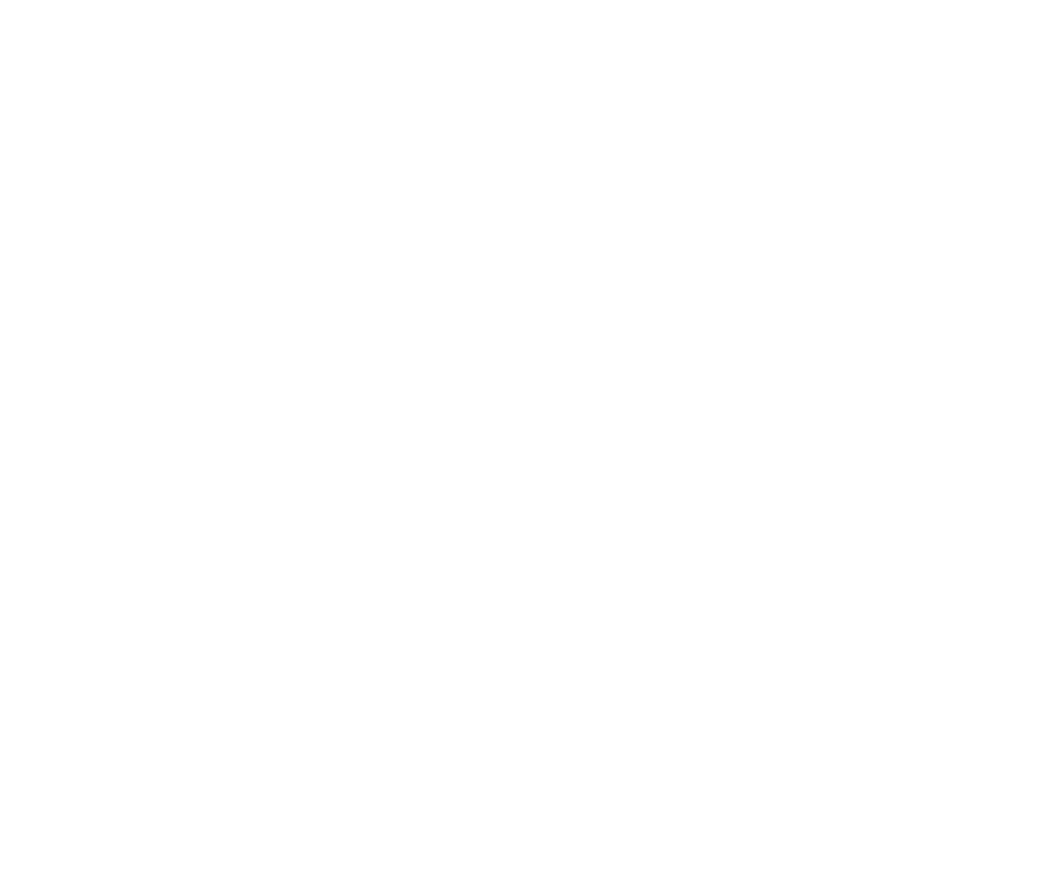
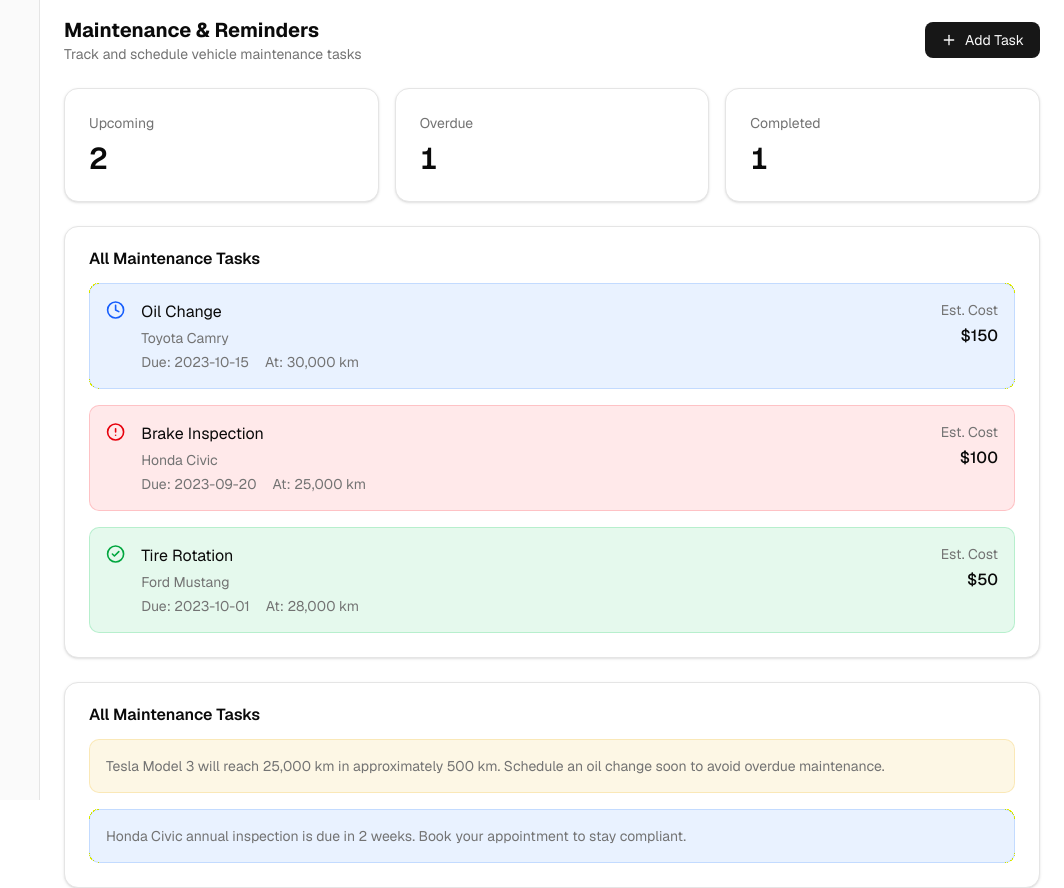
Before and after one commit to FlytziTv/MyDriveLog, a React (Vite) app in the folder client/: page /maintenance in a window 1280 px wide. Before the commit this address had no page. Shown: the whole page, without its empty margins (216-1280 px from the left). Before the commit the page ends 800 px from the top, so only its background shows below. Built offline with nearby package versions, Linux system fonts and the light colour scheme; sample sign-in values are in the browser's storage.

Commit message:
feat: implement maintenance UI with placeholder data

```diff
--- a/client/src/App.tsx
+++ b/client/src/App.tsx
@@ -11,6 +11,7 @@ import DashboardPage from "./pages/Dashboard.tsx";
 // import Trips from "./pages/Trips";
 import VehiclesPage from "./pages/Vehicles";
 import AnalyticsPage from "./pages/Analytics";
+import Maintenance from "./pages/Maintenance.tsx";
 
 function App() {
   return (
@@ -40,6 +41,14 @@ function App() {
           element={
             <ProtectedRoute>
               <AnalyticsPage />
+            </ProtectedRoute>
+          }
+        />
+        <Route
+          path="/maintenance"
+          element={
+            <ProtectedRoute>
+              <Maintenance />
             </ProtectedRoute>
           }
         />
--- /dev/null
+++ b/client/src/components/maintenance/StatsCard.tsx
@@ -0,0 +1,16 @@
+export function StatsMaintenance({
+  title,
+  amount,
+}: {
+  title: string;
+  amount: string;
+}) {
+  return (
+    <div className="flex flex-col gap-6 rounded-xl border bg-card p-6 text-card-foreground shadow-sm">
+      <div className="flex flex-col gap-2">
+        <h2 className="text-sm text-muted-foreground">{title}</h2>
+        <p className="font-semibold tabular-nums text-3xl">{amount}</p>
+      </div>
+    </div>
+  );
+}
--- /dev/null
+++ b/client/src/components/maintenance/TasksCard.tsx
@@ -0,0 +1,126 @@
+import { Clock, CheckCircle2, AlertCircle } from "lucide-react";
+
+export function TasksCard({ children }: { children?: React.ReactNode }) {
+  return (
+    <div className="col-span-1 rounded-xl border bg-card flex flex-col p-6 gap-4 text-card-foreground shadow-sm">
+      <div className="flex flex-row items-center justify-between">
+        <h2 className="leading-none font-semibold">All Maintenance Tasks</h2>
+      </div>
+
+      {children ? (
+        children
+      ) : (
+        <div className=" h-64 w-full flex items-center justify-center border-dashed border rounded-md">
+          <p className="text-sm text-muted-foreground">
+            No tasks available at this time.
+          </p>
+        </div>
+      )}
+    </div>
+  );
+}
+
+export function TasksMessage({
+  status,
+  task,
+  vehicle,
+  dueDate,
+  dueMileage,
+  estimatedCost,
+}: {
+  status: "upcoming" | "done" | "overdue";
+  task: string;
+  vehicle: string;
+  dueDate: string;
+  dueMileage: number;
+  estimatedCost: number;
+}) {
+  const statusConfig = {
+    upcoming: {
+      icon: Clock,
+      color: "text-blue-600",
+      bgColor: "bg-blue-500/10",
+      borderColor: "border-blue-500/20",
+    },
+    done: {
+      icon: CheckCircle2,
+      color: "text-green-600",
+      bgColor: "bg-green-500/10",
+      borderColor: "border-green-500/20",
+    },
+    overdue: {
+      icon: AlertCircle,
+      color: "text-red-600",
+      bgColor: "bg-red-500/10",
+      borderColor: "border-red-500/20",
+    },
+  };
+
+  const config = statusConfig[status as keyof typeof statusConfig];
+  const Icon = config.icon;
+  return (
+    <div
+      className={`p-4 rounded-lg border ${config.borderColor} ${config.bgColor}`}
+    >
+      <div className="flex flex-row gap-4">
+        <Icon size={20} className={` ${config.color}`} />
+        <div className="w-full flex flex-row items-start justify-between">
+          <div className="flex flex-col gap-1">
+            <h4 className="">{task}</h4>
+            <p className="text-sm text-muted-foreground">{vehicle}</p>
+
+            <div className="flex gap-4 text-sm text-muted-foreground">
+              <span>Due: {dueDate}</span>
+              <span>At: {dueMileage.toLocaleString()} km</span>
+            </div>
+          </div>
+          <div className="flex flex-col items-end gap-1">
+            <p className="text-sm text-muted-foreground">Est. Cost</p>
+            <p className="font-medium">${estimatedCost}</p>
+          </div>
+        </div>
+      </div>
+    </div>
+  );
+}
+
+export function SmartMessage({
+  type,
+  description,
+}: {
+  type: "blue" | "yellow" | "green" | "purple" | "red";
+  description: string;
+}) {
+  const config = {
+    blue: {
+      bgColor: "bg-blue-500/10",
+      borderColor: "border-blue-500/20",
+    },
+    yellow: {
+      bgColor: "bg-yellow-500/10",
+      borderColor: "border-yellow-500/20",
+    },
+    green: {
+      bgColor: "bg-green-500/10",
+      borderColor: "border-green-500/20",
+    },
+    purple: {
+      bgColor: "bg-purple-500/10",
+      borderColor: "border-purple-500/20",
+    },
+    red: {
+      bgColor: "bg-red-500/10",
+      borderColor: "border-red-500/20",
+    },
+  };
+
+  const { bgColor, borderColor } = config[type];
+
+  return (
+    <div
+      className={`flex flex-col gap-2 p-4 rounded-lg ${bgColor} border ${borderColor}`}
+    >
+      <p className="text-sm text-muted-foreground">{description}</p>
+    </div>
+  );
+}
--- /dev/null
+++ b/client/src/pages/Maintenance.tsx
@@ -0,0 +1,66 @@
+import { HeaderDashboard } from "../components/layout/HeaderDashboard";
+import { StatsMaintenance } from "../components/maintenance/StatsCard";
+import {
+  TasksCard,
+  TasksMessage,
+  SmartMessage,
+} from "../components/maintenance/TasksCard";
+
+export default function Maintenance() {
+  return (
+    <div className="h-screen w-full flex">
+      <div className="w-64 h-full p-2 bg-sidebar border-r border-sidebar-border"></div>
+      <div className="flex-1 px-6 py-4 flex flex-col gap-6 ">
+        <HeaderDashboard
+          title="Maintenance & Reminders"
+          description="Track and schedule vehicle maintenance tasks"
+          buttonText="Add Task"
+        />
+
+        <div className="w-full grid grid-cols-3 gap-4">
+          <StatsMaintenance title="Upcoming" amount="2" />
+          <StatsMaintenance title="Overdue" amount="1" />
+          <StatsMaintenance title="Completed" amount="1" />
+        </div>
+
+        <TasksCard>
+          <TasksMessage
+            status="upcoming"
+            task="Oil Change"
+            vehicle="Toyota Camry"
+            dueDate="2023-10-15"
+            dueMileage={30000}
+            estimatedCost={150}
+          />
+          <TasksMessage
+            status="overdue"
+            task="Brake Inspection"
+            vehicle="Honda Civic"
+            dueDate="2023-09-20"
+            dueMileage={25000}
+            estimatedCost={100}
+          />
+          <TasksMessage
+            status="done"
+            task="Tire Rotation"
+            vehicle="Ford Mustang"
+            dueDate="2023-10-01"
+            dueMileage={28000}
+            estimatedCost={50}
+          />
+        </TasksCard>
+
+        <TasksCard>
+          <SmartMessage
+            description="Tesla Model 3 will reach 25,000 km in approximately 500 km. Schedule an oil change soon to avoid overdue maintenance."
+            type="yellow"
+          />
+          <SmartMessage
+            description="Honda Civic annual inspection is due in 2 weeks. Book your appointment to stay compliant."
+            type="blue"
+          />
+        </TasksCard>
+      </div>
+    </div>
+  );
+}
```
